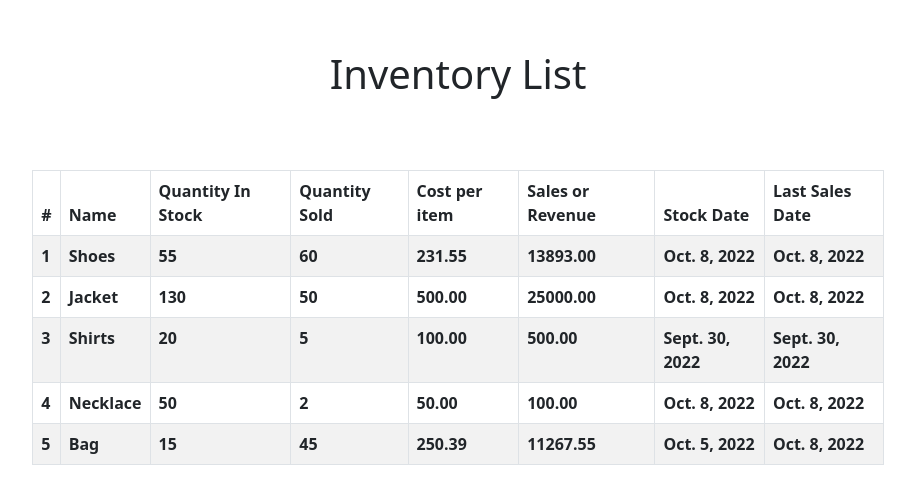
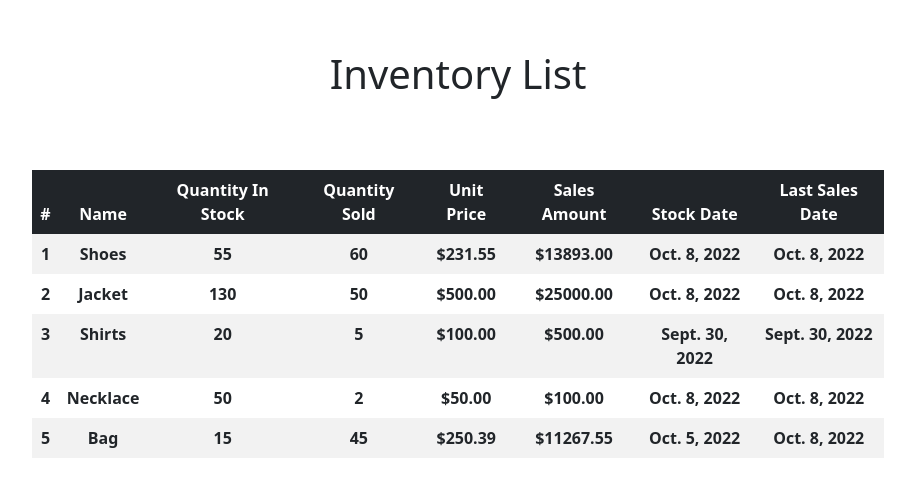
Before and after one commit to lucasnunesg/django-IMS, a Django app: page /inventory/ in a window 1280 px wide. Shown: the part 56-560 px from the top of the page, without its empty margins (182-1097 px from the left). Run offline with Django 4.2, Linux system fonts and the light colour scheme; a user stored in the database is signed in; data comes from the database, SQL or seed files in the repository; both versions use the stored data as it was after the commit; lists and menus that the app fills with data are empty; some libraries are stand-ins or nearby versions.

Commit message:
made changes to table style

```diff
--- a/inventory/models.py
+++ b/inventory/models.py
@@ -1,4 +1,5 @@
 from django.db import models
+import datetime
 
 
 class Inventory(models.Model):
@@ -7,8 +8,8 @@ class Inventory(models.Model):
     quantity_in_stock = models.IntegerField(null=False, blank=False)
     quantity_sold = models.IntegerField(null=False, blank=False)
     sales = models.DecimalField(max_digits=19, decimal_places=2, null=False, blank=False)
-    stock_date = models.DateField(auto_now_add=True)
-    last_sales_date = models.DateField(auto_now_add=True)
+    stock_date = models.DateField(auto_now=True)
+    last_sales_date = models.DateField(auto_now=True)
 
     def __str__(self):
         return self.name
--- a/inventory/views.py
+++ b/inventory/views.py
@@ -4,9 +4,11 @@ from django.contrib.auth.decorators import login_required
 from .forms import AddInventoryForm, UpdateInventoryForm
 from django.contrib import messages
 from django_pandas.io import read_frame
+from django.db import models
 import plotly
 import plotly.express as px
 import json
+import datetime
 
 
 @login_required
@@ -59,11 +61,11 @@ def update_inventory(request, pk):
     if request.method == "POST":
         updateForm = UpdateInventoryForm(data=request.POST)
         if updateForm.is_valid():
-            #inventory.name = updateForm.data['name']
             inventory.quantity_in_stock = updateForm.data['quantity_in_stock']
             inventory.quantity_sold = updateForm.data['quantity_sold']
             inventory.cost_per_item = updateForm.data['cost_per_item']
             inventory.sales = float(inventory.cost_per_item) * float(inventory.quantity_sold)
+            inventory.last_sales_date = models.DateField(default=datetime.date.today)
             inventory.save()
             messages.success(request, "Inventory updated!")
             return redirect(f"/inventory/per_product/{pk}")
@@ -80,7 +82,7 @@ def dashboard(request):
 
     df = read_frame(inventories)
 
-    sales_graph = df.groupby(by="last_sales_date", as_index=False, sort=False)['sales'].sum()
+    sales_graph = df.groupby(by="last_sales_date", as_index=False, sort=True)['sales'].sum()
     sales_graph = px.line(sales_graph, x=sales_graph.last_sales_date,
                           y=sales_graph.sales,
                           title="Sales Trend").update_layout(xaxis_title="Sales",
--- a/templates/inventory/inventory_list.html
+++ b/templates/inventory/inventory_list.html
@@ -1,15 +1,15 @@
 {% extends "../layout.html" %}
 {% block content %}
     <div class="content-section">
-        <table class="table table-striped table-bordered table-hover">
-            <thead class="thead-dark">
+        <table class="table table-striped table-borderless table-hover text-center">
+            <thead class="table-dark table-sm">
                 <tr>
                     <th scope="col">#</th>
                     <th scope="col">Name</th>
                     <th scope="col">Quantity In Stock</th>
                     <th scope="col">Quantity Sold</th>
-                    <th scope="col">Cost per item</th>
-                    <th scope="col">Sales or Revenue</th>
+                    <th scope="col">Unit Price</th>
+                    <th scope="col">Sales Amount</th>
                     <th scope="col">Stock Date</th>
                     <th scope="col">Last Sales Date</th>
                 </tr>
@@ -21,8 +21,8 @@
                         <th scope="row">{{ inventory.name }}</th>
                         <th scope="row">{{ inventory.quantity_in_stock }}</th>
                         <th scope="row">{{ inventory.quantity_sold }}</th>
-                        <th scope="row">{{ inventory.cost_per_item }}</th>
-                        <th scope="row">{{ inventory.sales }}</th>
+                        <th scope="row">${{ inventory.cost_per_item }}</th>
+                        <th scope="row">${{ inventory.sales }}</th>
                         <th scope="row">{{ inventory.stock_date }}</th>
                         <th scope="row">{{ inventory.last_sales_date }}</th>
                     </tr>
```
Also changed, not shown: assets/add_inventory.png (added), assets/dashboard.png (added), assets/login_page.png (added), assets/main_view.png (added), assets/product_details.png (added), assets/update_product.png (added), db.sqlite3, inventory/migrations/0002_alter_inventory_last_sales_date_alter_inventory_name_and_more.py (added).
